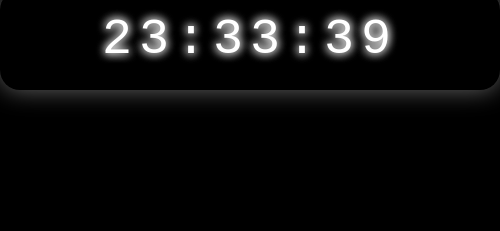
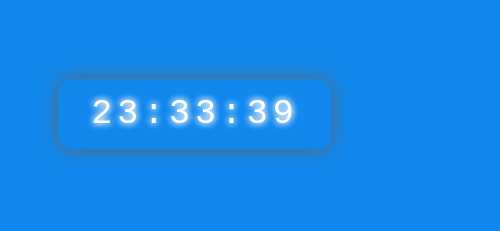
Before and after one commit to cNikoc/Clock-Reloj, a plain HTML site: page index.html in a window 390 px wide. Shown: the whole page, 500 px wide, since content can reach past the window. Drawn offline with Linux system fonts and the light colour scheme.

Commit message:
responsive

```diff
--- a/style.css
+++ b/style.css
@@ -1,4 +1,4 @@
-body {background: #000;}
+body {background: #222;}
 
 .clock {
 	color: #fff;
@@ -18,3 +18,19 @@ body {background: #000;}
 	user-select: none;
 	cursor: none;
 }
+
+@media screen and (max-width: 415px) {
+
+body {
+	background: #222;
+	background: #18e;
+	display: flex;
+	justify-content: center;
+}
+
+.clock {
+	transform: scale(70%);
+	margin: 4rem auto;
+}
+
+}
```
